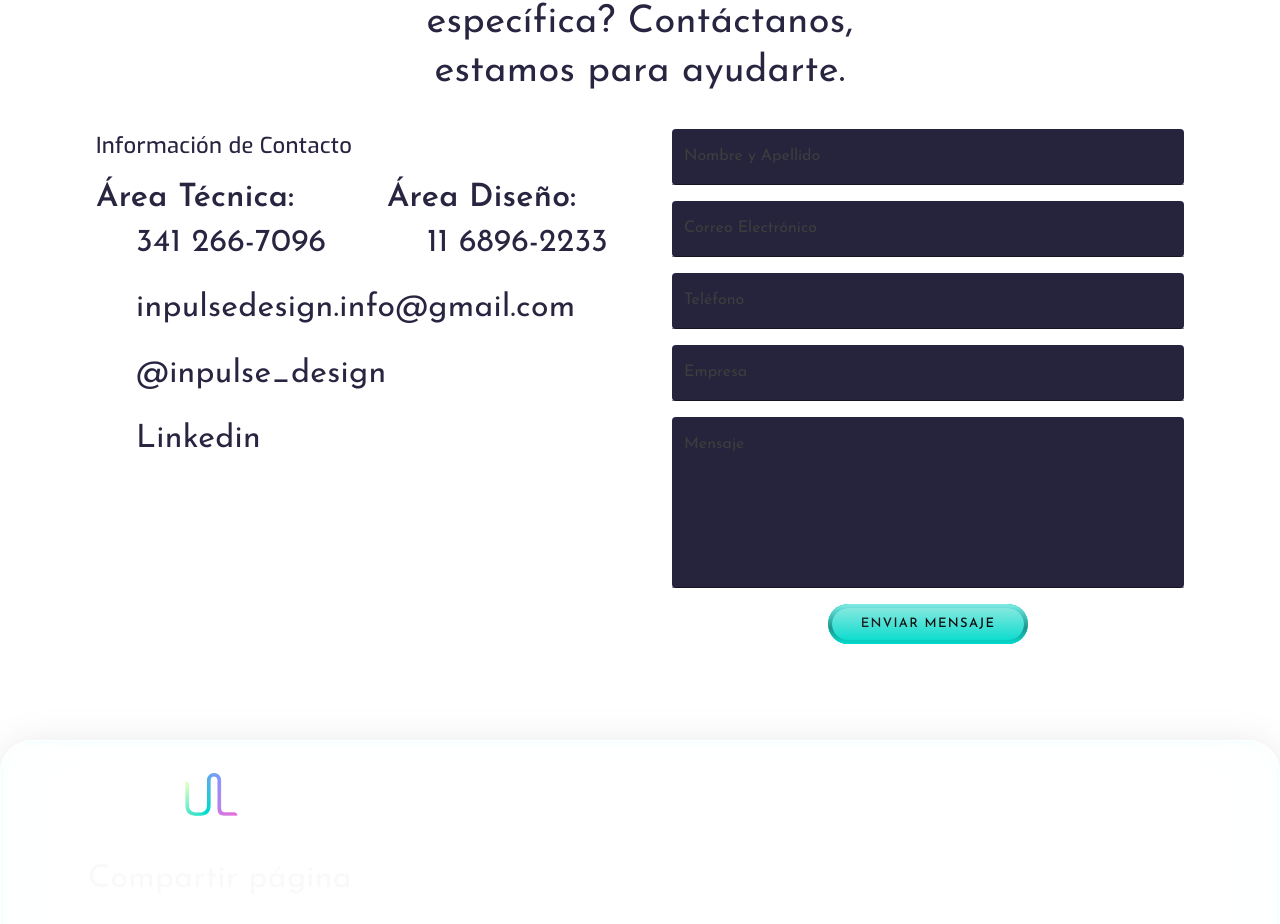
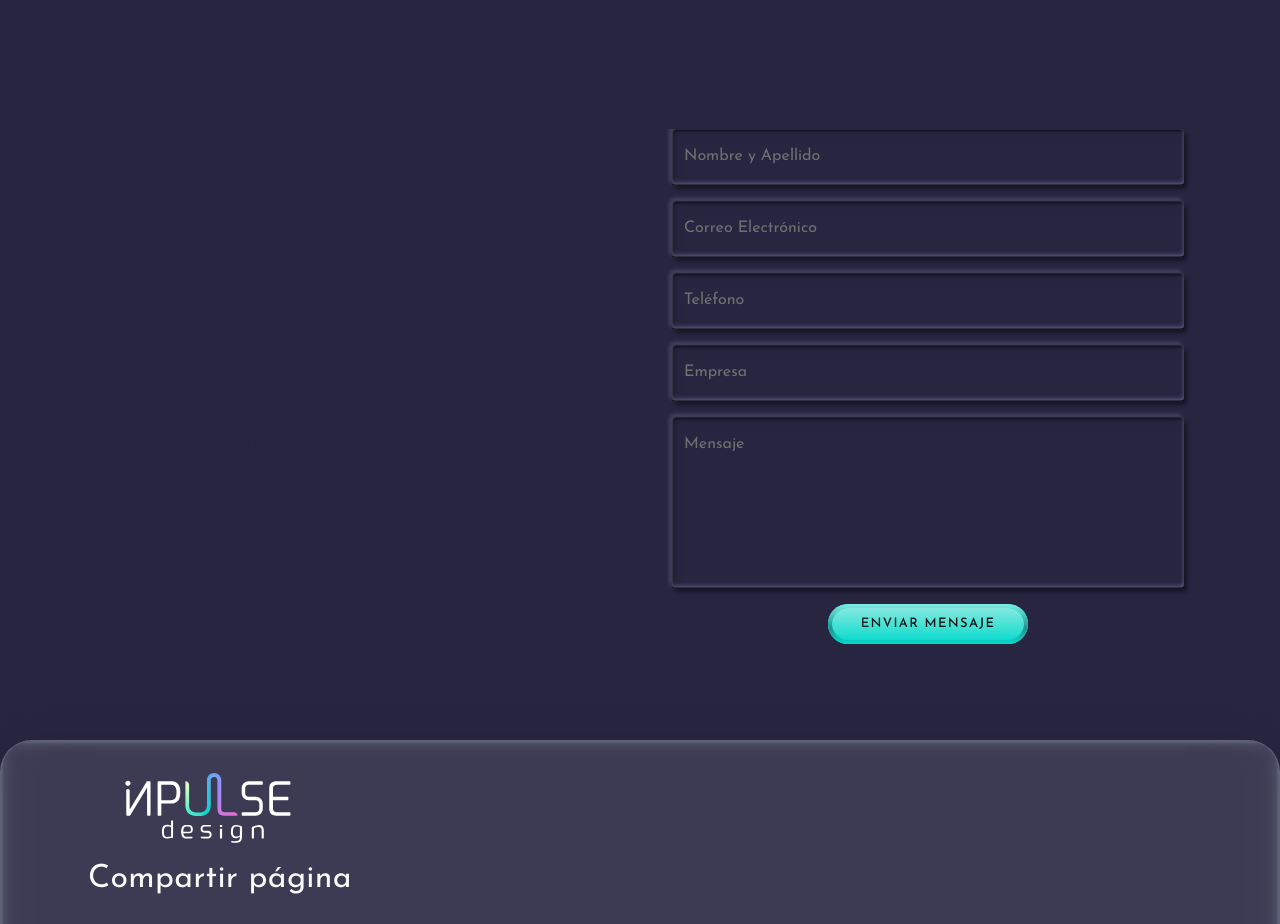
Before and after one commit to EmiLongo/inpulse, a React (Vite) app: page / in a window 1280 px wide. Shown: the part 1612-2536 px from the top of the page. Built offline with nearby package versions, Linux system fonts and the light colour scheme; no server answers; some icons are missing; a web font is replaced by a local one.

Commit message:
md theme, se coloca un fondo provisorio y se arman los inputs en relieve

```diff
--- a/src/theme/theme.ts
+++ b/src/theme/theme.ts
@@ -201,7 +201,8 @@ export const theme = createTheme({
     MuiCssBaseline: {
       styleOverrides: {
         body: {
-          backgroundColor: "transparent",
+          // backgroundColor: "transparent",
+          backgroundColor: "#282541",
         },
       },
     },
@@ -224,7 +225,7 @@ export const theme = createTheme({
         },
       },
     },
-        MuiTextField: {
+    MuiTextField: {
       defaultProps: {
         variant: "filled",
       },
@@ -250,11 +251,46 @@ export const theme = createTheme({
         },
       },
     },
+    MuiFilledInput: {
+      styleOverrides: {
+        root: {
+          borderRadius: "4px",
+          background: "#282541",
+          boxShadow: `
+            3px 4px 4px rgba(0,0,0,0.45),
+            0px 0px 2px rgba(0,0,0,0.42),
+            -2px -2px 5px rgba(225,234,255,0.23),
+
+            inset 0.2px 0.2px 1px rgba(241,246,255,0.25),
+            inset 0px -2px 4px rgba(183,208,255,0.35),
+            inset 3px 3px 7px rgba(0,0,0,0.15),
+            inset 1px 1px 2px rgba(0,0,0,0.30),
+            inset 2px 2px 3px rgba(0,0,0,0.55)
+          `,
+          "& fieldset": {
+            border: "none",
+          },
+          "&:hover": {
+            boxShadow: `
+              inset 3px 3px 6px rgba(0,0,0,0.6),
+              inset -2px -2px 4px rgba(255,255,255,0.06)
+            `,
+          },
+          "&.Mui-focused": {
+            boxShadow: `
+              inset 1px 1px 3px rgba(0,0,0,0.7),
+              inset -1px -1px 3px rgba(255,255,255,0.08),
+              0 0 0 1px ${primaryColor[600]}
+            `,
+          },
+        },
+      },
+    },
     MuiInputLabel: {
       styleOverrides: {
         root: {
           fontFamily: defaultFonts.family.textos,
-          color: greyColor[800],
+          color: greyColor[600],
           "&.Mui-focused": {
             color: primaryColor[600],
           },
```
